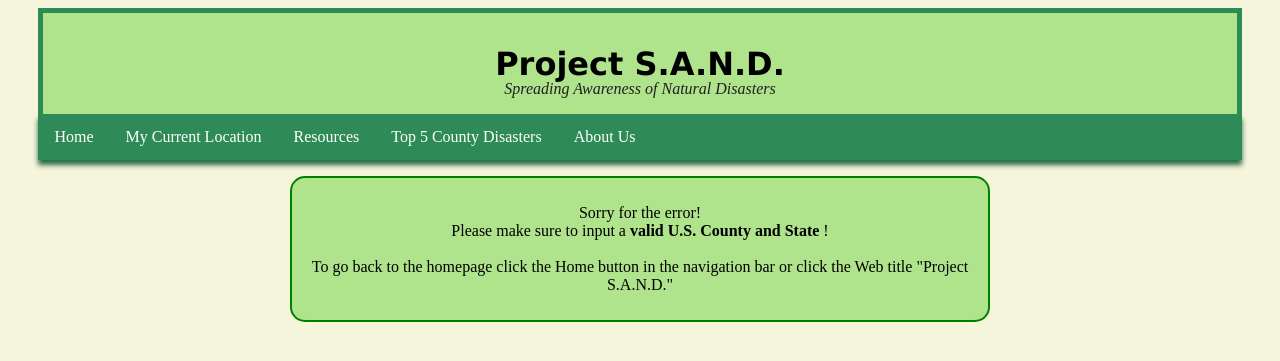
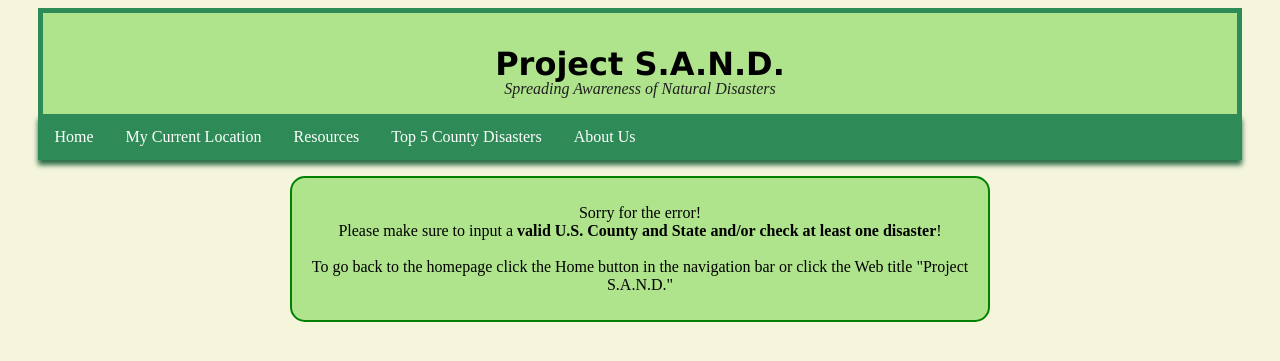
Before and after one commit to dynamiquet/Project-SAND, a Flask app: template templates/displayerror.html in a window 1280 px wide. Shown: the top 361 px of the page. Run offline with Flask 3, Linux system fonts and the light colour scheme; the template is opened without the code that fills it, so the values that code supplies are empty.

Commit message:
Modified error message

```diff
--- a/templates/displayerror.html
+++ b/templates/displayerror.html
@@ -15,7 +15,7 @@
           <li class = "navigationBar_li"><a href="/about">About Us</a></li>
         </ul>
 
-    <div class = "errorDisplay"><p>Sorry for the error!<br> Please make sure to input a <strong>valid U.S. County and State </strong>!<br><br>
+    <div class = "errorDisplay"><p>Sorry for the error!<br> Please make sure to input a <strong>valid U.S. County and State and/or check at least one disaster</strong>!<br><br>
          To go back to the homepage click the Home button in the navigation bar or click the Web title "Project S.A.N.D."</p></div>
 </body>
 </html>
```
